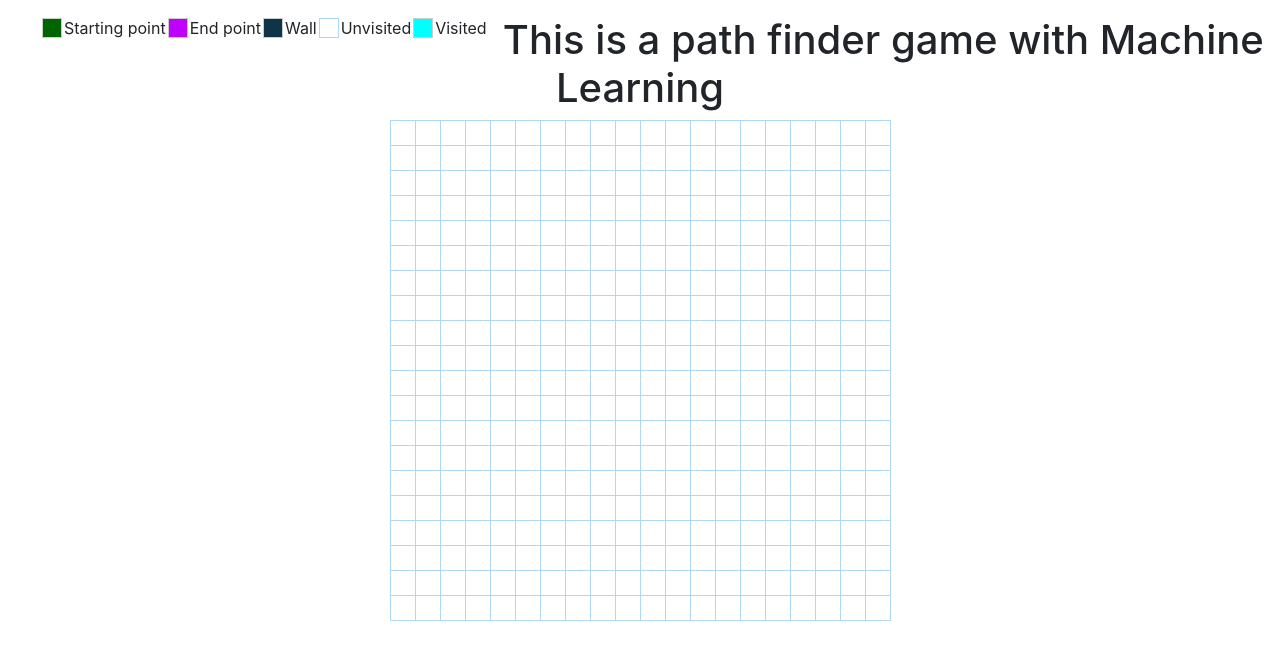
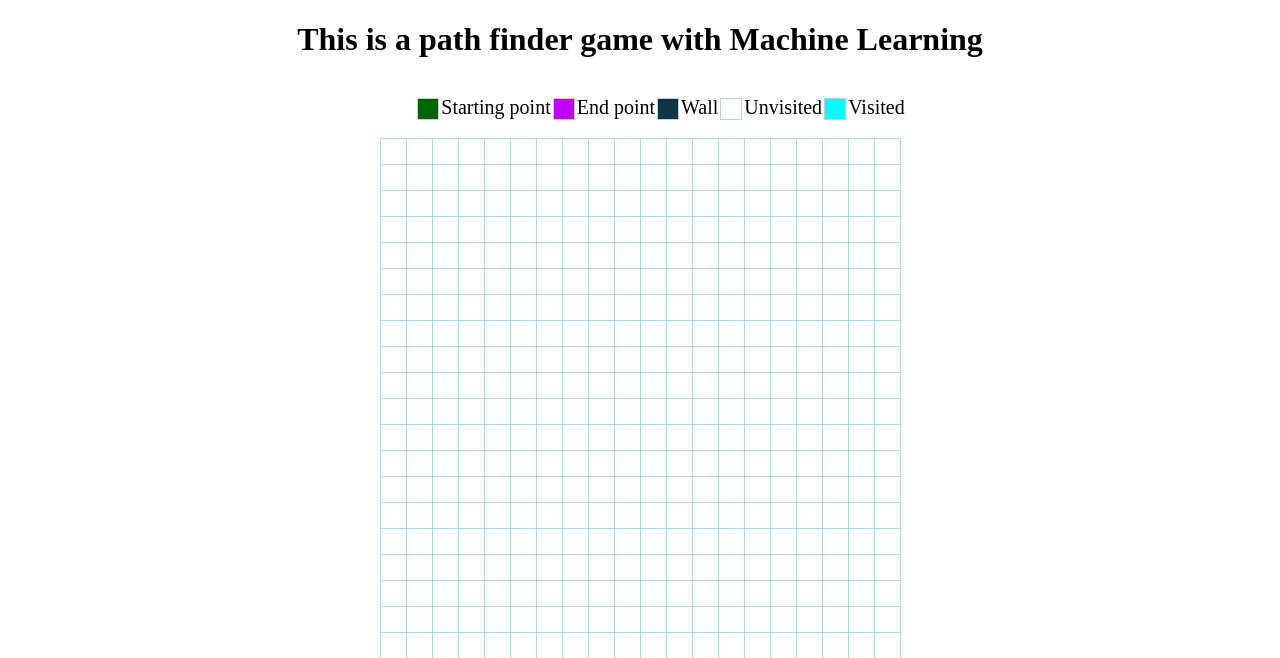
Before and after one commit to chriscruz-1/Remy_Maze_Solver, a Django app: page / in a window 1280 px wide. Shown: the top 658 px of the page. Run offline with Django 3.2, Linux system fonts and the light colour scheme; some libraries are stand-ins or nearby versions.

Commit message:
Fixed legend

```diff
--- a/maze/pathfinder/static/css/style.css
+++ b/maze/pathfinder/static/css/style.css
@@ -19,19 +19,14 @@ table {
     border-collapse: collapse;
 }
 
-.legend li { float: left; list-style: none;}
+.legend li { float: left; list-style: none; font-size: 20px;}
 .legend span { border: 1px solid #ccc; float: left; width: 20px; height: 20px; margin: 2px; }
 /* your colors */
-.legend .start-pt { background-color: rgb(0,100,0); font-size: 20px; }
-.legend .end-pt { background-color: rgb(190, 0, 254); }
-.legend .wall-lg { background-color:rgb(12, 53, 71) }
-.legend .unvisited { border: 1px solid rgb(175, 216, 248); background-color:white }
-.legend .visited { background-color: #00ffff; } */
-
-.wrapper {
-  justify-content: center;
-}
-
+.legend .start-pt { background-color: rgb(0,100,0); }
+.legend .end-pt { background-color: rgb(190, 0, 254); font-size: 10px;}
+.legend .wall-lg { background-color:rgb(12, 53, 71); font-size: 10px; }
+.legend .unvisited { border: 1px solid rgb(175, 216, 248); background-color:white; font-size: 10px; }
+.legend .visited { background-color: #00ffff; font-size: 10px;}
 
 .wall{
     animation-name: wallAnimation;
--- a/maze/pathfinder/templates/pathfinder/index.html
+++ b/maze/pathfinder/templates/pathfinder/index.html
@@ -13,8 +13,6 @@
         <meta name="description" content="">
         <meta name="viewport" content="width=device-width, initial-scale=1">
         <link rel="stylesheet" href="{% static 'css/style.css' %}">
-        <link rel="stylesheet" href="https://maxcdn.bootstrapcdn.com/bootstrap/4.0.0/css/bootstrap.min.css" integrity="sha384-Gn5384xqQ1aoWXA+058RXPxPg6fy4IWvTNh0E263XmFcJlSAwiGgFAW/dAiS6JXm" crossorigin="anonymous">
-        <script src="https://maxcdn.bootstrapcdn.com/bootstrap/4.0.0/js/bootstrap.min.js" integrity="sha384-JZR6Spejh4U02d8jOt6vLEHfe/JQGiRRSQQxSfFWpi1MquVdAyjUar5+76PVCmYl" crossorigin="anonymous"></script>
     </head>
     <body>
         <!--[if lt IE 7]>
@@ -22,7 +20,9 @@
         <![endif]-->
         <body>
 
-            <div class=wrapper>
+            <h1>This is a path finder game with Machine Learning</h1>
+
+            <div class="wrapper" style="display:flex; justify-content: center;">
                 <ul class="legend">
                     <li><span class="start-pt"></span> Starting point</li>
                     <li><span class="end-pt"></span> End point</li>
@@ -31,8 +31,6 @@
                     <li><span class="visited"></span> Visited</li>
                 </ul>
             </div>
-
-            <h1>This is a path finder game with Machine Learning</h1>
 
             <table id='board'>
                 <tbody>
```
